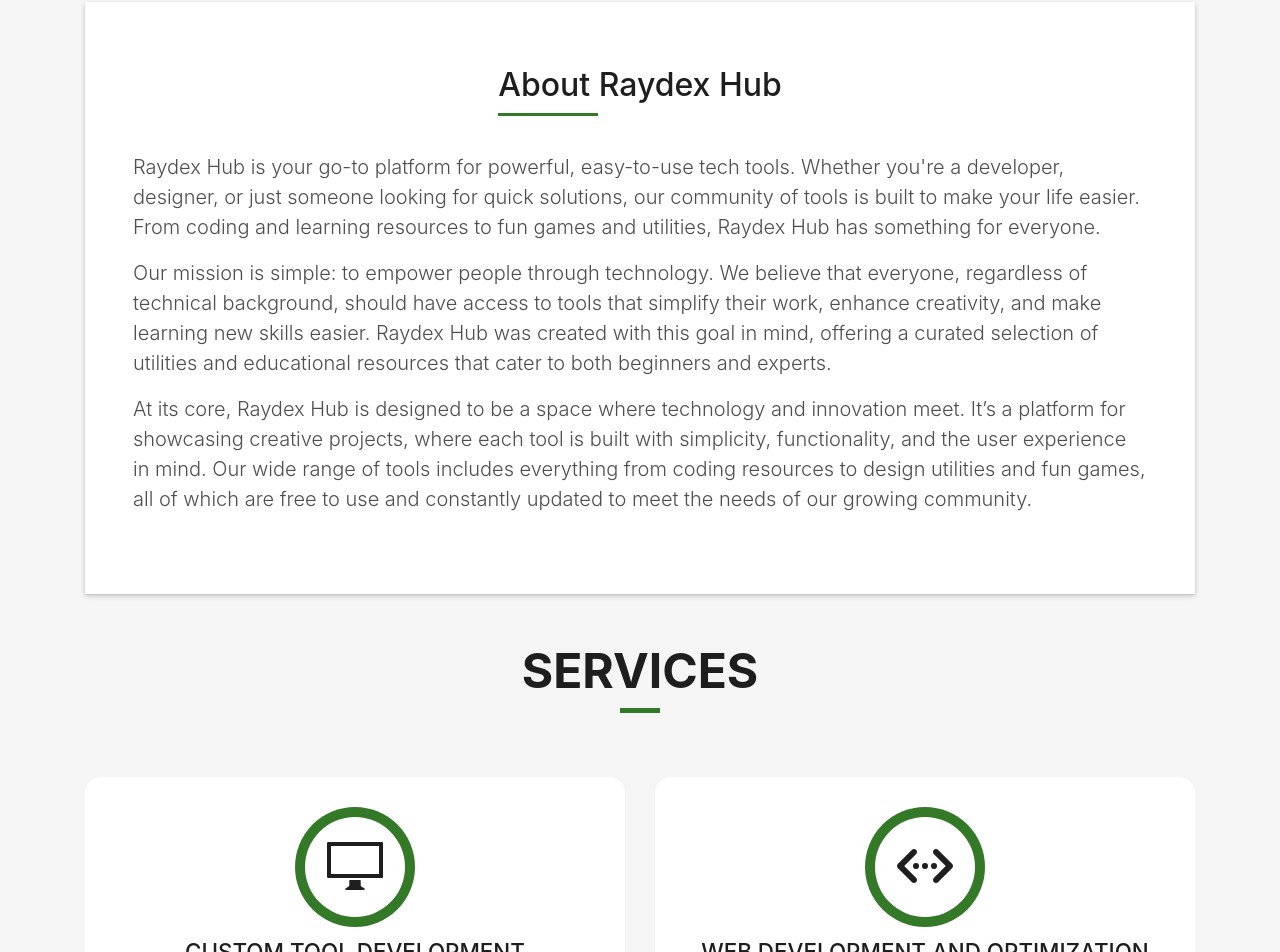
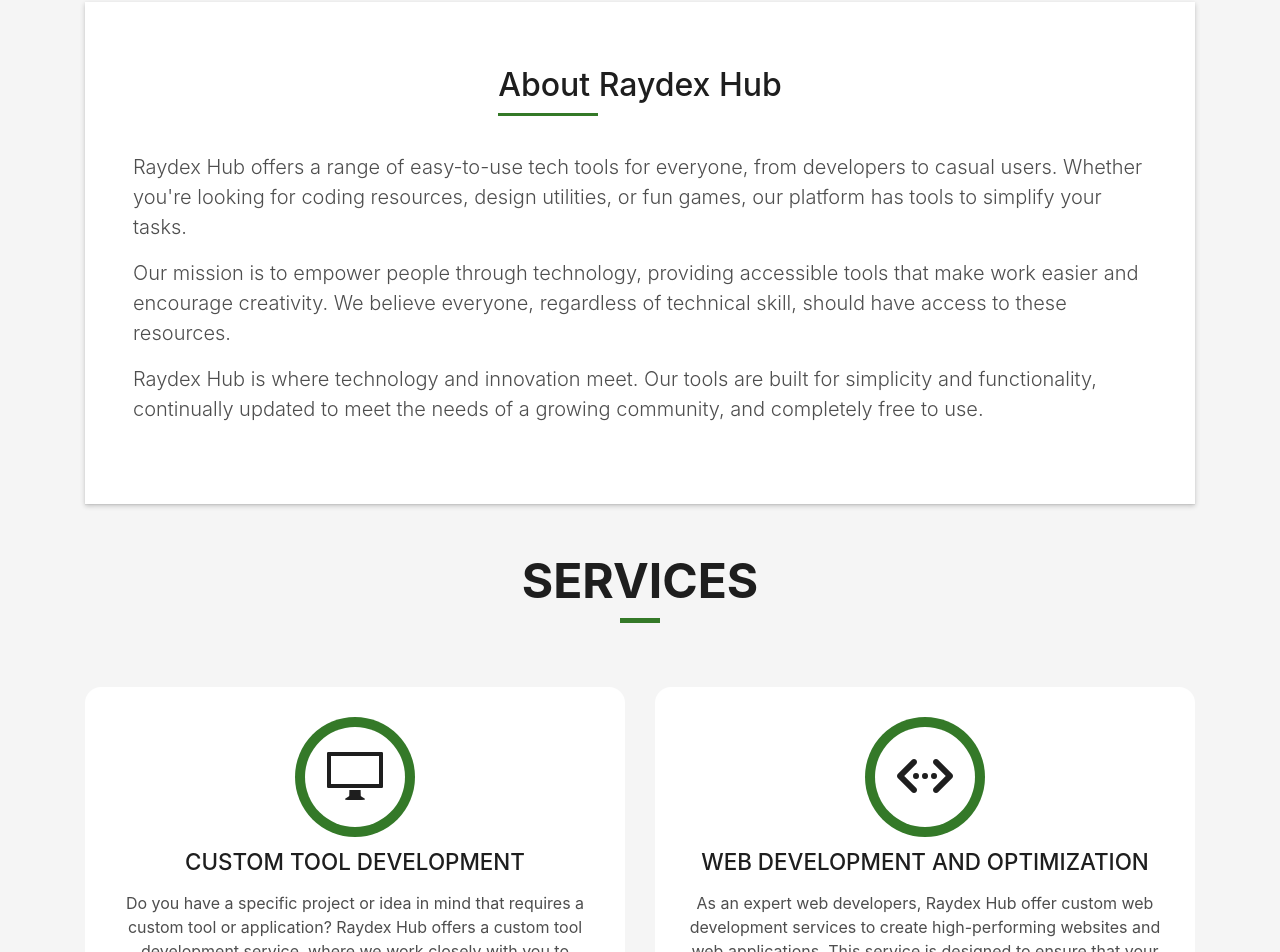
Before and after one commit to samarhy12/Raydex-Hub, a plain HTML site: page index.html in a window 1280 px wide. Shown: the part 862-1814 px from the top of the page. Drawn offline with nearby package versions, Linux system fonts and the light colour scheme; files whose address does not match are found by name.

Commit message:
Update about us

```diff
--- a/index.html
+++ b/index.html
@@ -154,32 +154,22 @@
                       <h5 class="title-left">About Raydex Hub</h5>
                     </div>
                     <p class="lead">
-                      Raydex Hub is your go-to platform for powerful,
-                      easy-to-use tech tools. Whether you're a developer,
-                      designer, or just someone looking for quick solutions, our
-                      community of tools is built to make your life easier. From
-                      coding and learning resources to fun games and utilities,
-                      Raydex Hub has something for everyone.
+                      Raydex Hub offers a range of easy-to-use tech tools for
+                      everyone, from developers to casual users. Whether you're
+                      looking for coding resources, design utilities, or fun
+                      games, our platform has tools to simplify your tasks.
                     </p>
                     <p class="lead">
-                      Our mission is simple: to empower people through
-                      technology. We believe that everyone, regardless of
-                      technical background, should have access to tools that
-                      simplify their work, enhance creativity, and make learning
-                      new skills easier. Raydex Hub was created with this goal
-                      in mind, offering a curated selection of utilities and
-                      educational resources that cater to both beginners and
-                      experts.
+                      Our mission is to empower people through technology,
+                      providing accessible tools that make work easier and
+                      encourage creativity. We believe everyone, regardless of
+                      technical skill, should have access to these resources.
                     </p>
                     <p class="lead">
-                      At its core, Raydex Hub is designed to be a space where
-                      technology and innovation meet. It’s a platform for
-                      showcasing creative projects, where each tool is built
-                      with simplicity, functionality, and the user experience in
-                      mind. Our wide range of tools includes everything from
-                      coding resources to design utilities and fun games, all of
-                      which are free to use and constantly updated to meet the
-                      needs of our growing community.
+                      Raydex Hub is where technology and innovation meet. Our
+                      tools are built for simplicity and functionality,
+                      continually updated to meet the needs of a growing
+                      community, and completely free to use.
                     </p>
                   </div>
                 </div>
```
